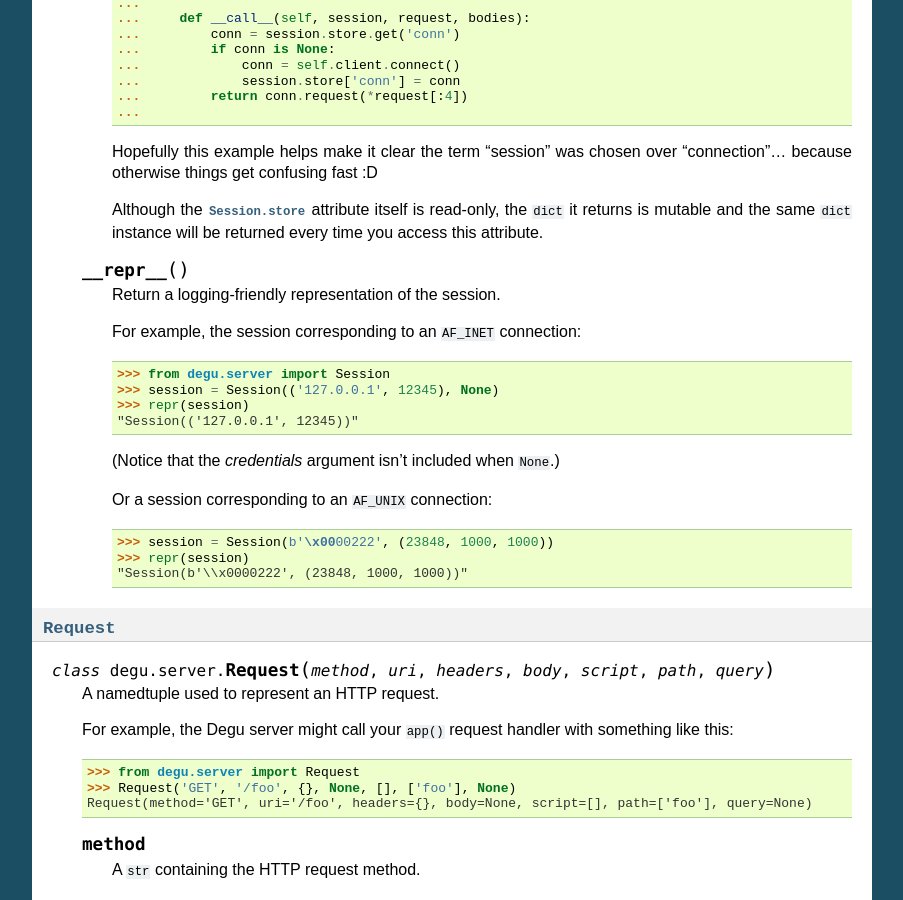
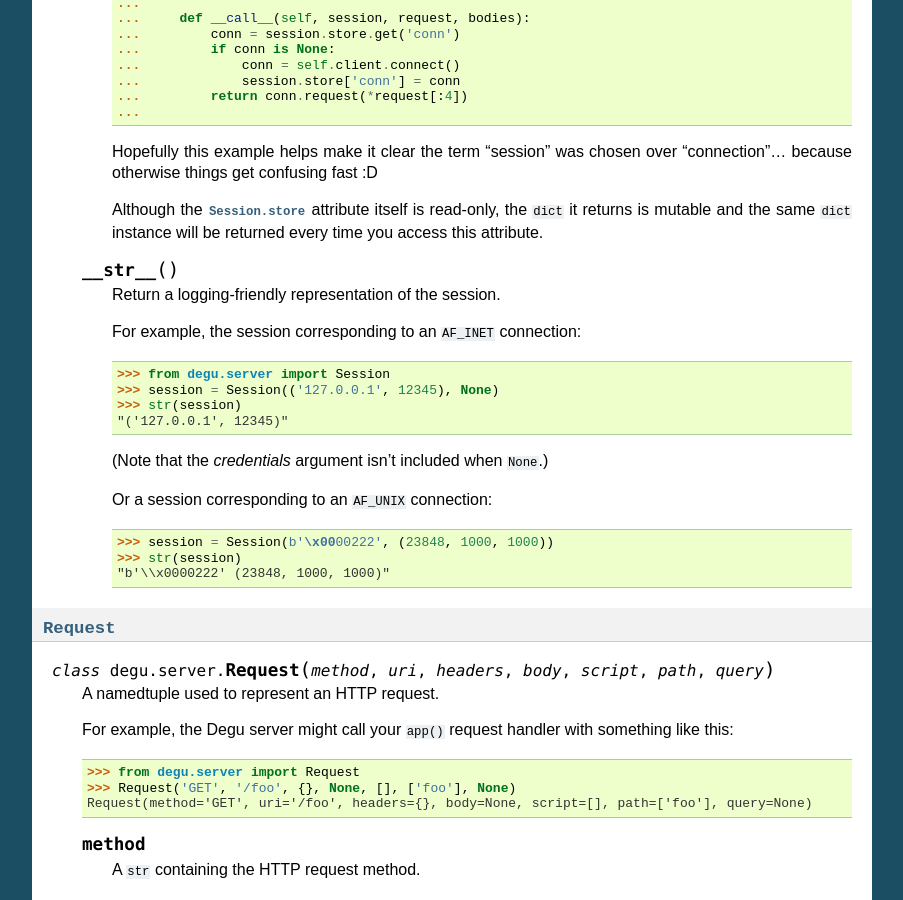
Before and after one commit to json420/degu, a Sphinx documentation site: the page built from doc/degu.server.rst, in a window 1280 px wide and 900 px high, scrolled down 10530 px. Shown: the whole window, without its empty margins (198-1101 px from the left). Built offline with Sphinx 7.4.7, drawn with Linux system fonts in a browser that asks for light colours; some of the changed text lies outside the part shown.

Commit message:
Add Session.__str__() for a truly logging friendly representation, as Session.__repr__() is too noisy; tweak connection log messages for better readability

```diff
--- a/doc/degu.server.rst
+++ b/doc/degu.server.rst
@@ -683,7 +683,7 @@ Both are documented below.
         ``dict`` it returns is mutable and the same ``dict`` instance will be
         returned every time you access this attribute.
 
-    .. method:: __repr__()
+    .. method:: __str__()
 
         Return a logging-friendly representation of the session.
 
@@ -691,17 +691,16 @@ Both are documented below.
 
         >>> from degu.server import Session
         >>> session = Session(('127.0.0.1', 12345), None)
-        >>> repr(session)
-        "Session(('127.0.0.1', 12345))"
+        >>> str(session)
+        "('127.0.0.1', 12345)"
 
-        (Notice that the *credentials* argument isn't included when ``None``.)
+        (Note that the *credentials* argument isn't included when ``None``.)
 
         Or a session corresponding to an ``AF_UNIX`` connection:
 
         >>> session = Session(b'\x0000222', (23848, 1000, 1000))
-        >>> repr(session)
-        "Session(b'\\x0000222', (23848, 1000, 1000))"
-
+        >>> str(session)
+        "b'\\x0000222' (23848, 1000, 1000)"
 
 
 
```
Also changed, not shown: 5 other files.
